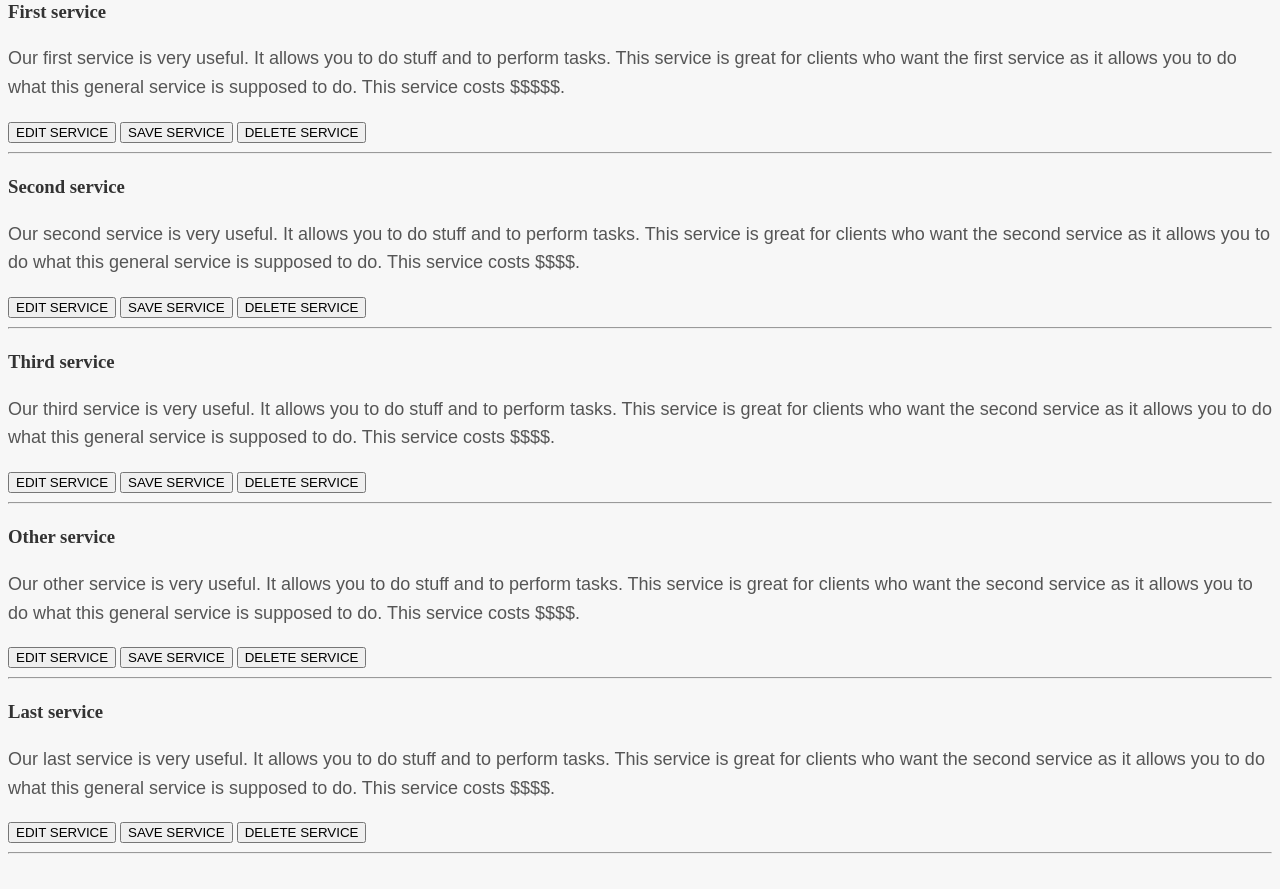
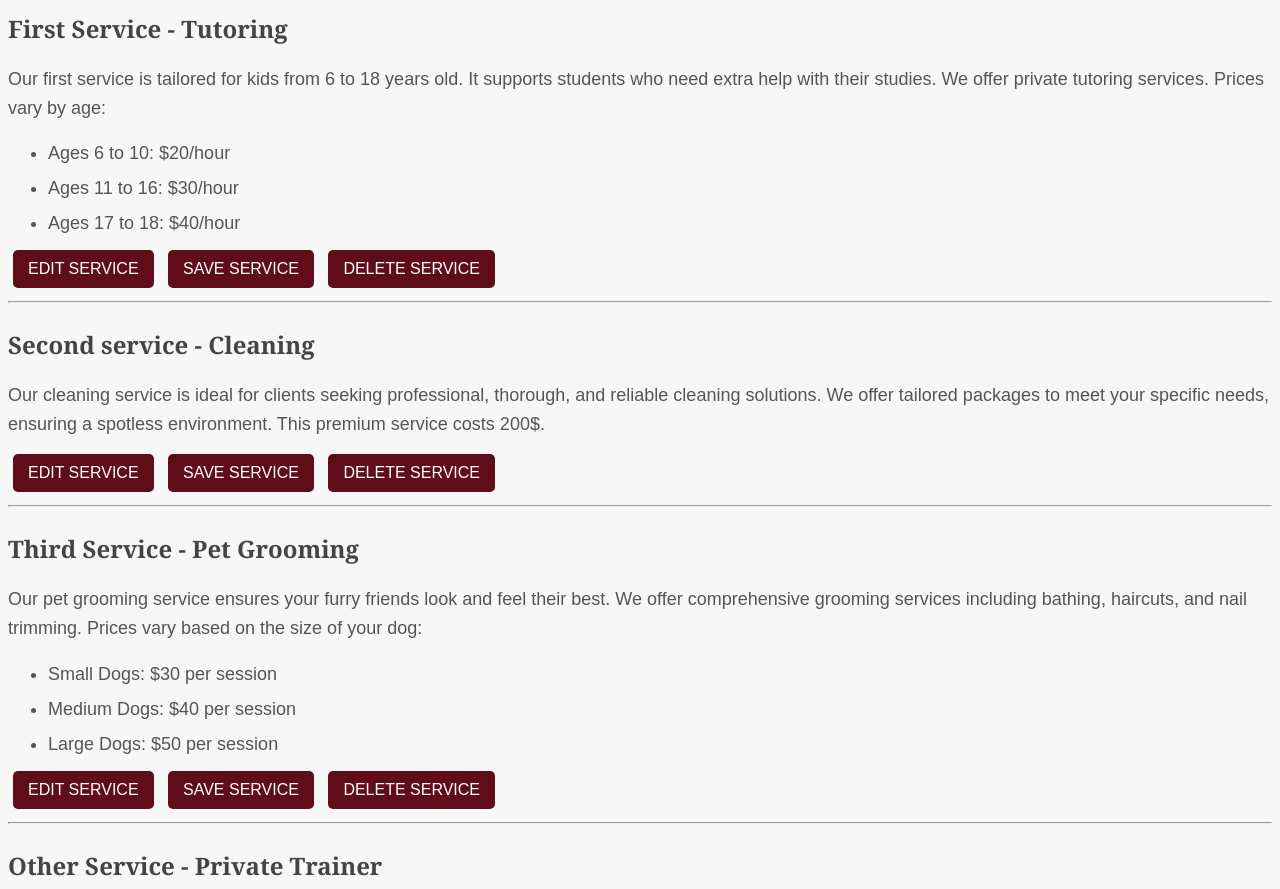
Before and after one commit to daliabtnj/Web-Program, a plain HTML site: page admin-manage-services.html in a window 1280 px wide. Shown: the part 219-1108 px from the top of the page. Drawn offline with Linux system fonts and the light colour scheme.

Commit message:
service changes

```diff
--- a/admin-manage-services.html
+++ b/admin-manage-services.html
@@ -24,9 +24,14 @@
         <section>
             <h1>Manage Services</h1>
 
-            <div class="service-item">
-                <h3 class="editable" contenteditable="false">First service</h3>
-                <p class="editable" contenteditable="false">Our first service is very useful. It allows you to do stuff and to perform tasks. This service is great for clients who want the first service as it allows you to do what this general service is supposed to do. This service costs $$$$$.</p>
+            <div class="service-item" >
+                <h3 class="editable" contenteditable="false">First Service - Tutoring</h3>
+                <p class="editable" contenteditable="false">Our first service is tailored for kids from 6 to 18 years old. It supports students who need extra help with their studies. We offer private tutoring services. Prices vary by age:</p>
+                <ul class="editable" contenteditable="false">
+                    <li>Ages 6 to 10: $20/hour</li>
+                    <li>Ages 11 to 16: $30/hour</li>
+                    <li>Ages 17 to 18: $40/hour</li>
+                </ul>
                 <button onclick="editService(this)">EDIT SERVICE</button>
                 <button onclick="saveService(this)">SAVE SERVICE</button>
                 <button onclick="deleteService(this)">DELETE SERVICE</button>
@@ -34,8 +39,8 @@
             </div>
 
             <div class="service-item">
-                <h3 class="editable" contenteditable="false">Second service</h3>
-                <p class="editable" contenteditable="false">Our second service is very useful. It allows you to do stuff and to perform tasks. This service is great for clients who want the second service as it allows you to do what this general service is supposed to do. This service costs $$$$.</p>
+                <h3 class="editable" contenteditable="false">Second service - Cleaning</h3>
+                <p class="editable" contenteditable="false">Our cleaning service is ideal for clients seeking professional, thorough, and reliable cleaning solutions. We offer tailored packages to meet your specific needs, ensuring a spotless environment. This premium service costs 200$.</p>
                 <button onclick="editService(this)">EDIT SERVICE</button>
                 <button onclick="saveService(this)">SAVE SERVICE</button>
                 <button onclick="deleteService(this)">DELETE SERVICE</button>
@@ -43,8 +48,13 @@
             </div>
 
             <div class="service-item">
-                <h3 class="editable" contenteditable="false">Third service</h3>
-                <p class="editable" contenteditable="false">Our third service is very useful. It allows you to do stuff and to perform tasks. This service is great for clients who want the second service as it allows you to do what this general service is supposed to do. This service costs $$$$.</p>
+                <h3 class="editable" contenteditable="false">Third Service - Pet Grooming</h3>
+                <p class="editable" contenteditable="false">Our pet grooming service ensures your furry friends look and feel their best. We offer comprehensive grooming services including bathing, haircuts, and nail trimming. Prices vary based on the size of your dog:</p>
+                <ul class="editable" contenteditable="false">
+                    <li>Small Dogs: $30 per session</li>
+                    <li>Medium Dogs: $40 per session</li>
+                    <li>Large Dogs: $50 per session</li>
+                </ul>
                 <button onclick="editService(this)">EDIT SERVICE</button>
                 <button onclick="saveService(this)">SAVE SERVICE</button>
                 <button onclick="deleteService(this)">DELETE SERVICE</button>
@@ -52,8 +62,15 @@
             </div>
 
             <div class="service-item">
-                <h3 class="editable" contenteditable="false">Other service</h3>
-                <p class="editable" contenteditable="false">Our other service is very useful. It allows you to do stuff and to perform tasks. This service is great for clients who want the second service as it allows you to do what this general service is supposed to do. This service costs $$$$.</p>
+                <h3 class="editable" contenteditable="false">Other Service - Private Trainer</h3>
+                <p class="editable" contenteditable="false">Our private training service offers personalized fitness coaching tailored to your individual goals. Whether you’re looking to improve your strength, endurance, or overall health, our trainers are here to guide you. This service is priced at $35 per hour.</p>
+                <h4 class="editable" contenteditable="false">Meet Our Trainers:</h4>
+                <ul class="editable" contenteditable="false">
+                    <li><strong>Coach Sarah Thompson</strong> - Zumba & Cardio Specialist</li>
+                    <li><strong>Coach Michael Scoot</strong> - Strength & Conditioning Expert</li>
+                    <li><strong>Coach Melissa Rivera</strong> - Yoga & Flexibility Coach</li>
+                    <li><strong>Coach David King</strong> - HIIT & Weight Loss Specialist</li>
+                </ul>
                 <button onclick="editService(this)">EDIT SERVICE</button>
                 <button onclick="saveService(this)">SAVE SERVICE</button>
                 <button onclick="deleteService(this)">DELETE SERVICE</button>
@@ -61,8 +78,8 @@
             </div>
 
             <div class="service-item">
-                <h3 class="editable" contenteditable="false">Last service</h3>
-                <p class="editable" contenteditable="false">Our last service is very useful. It allows you to do stuff and to perform tasks. This service is great for clients who want the second service as it allows you to do what this general service is supposed to do. This service costs $$$$.</p>
+                <h3 class="editable" contenteditable="false">Last Service - Stylist</h3>
+                <p class="editable" contenteditable="false">Our stylist service offers expert advice and assistance in makeup, hair and clothing selection for special events. Whether you’re preparing for a wedding, party, or business event, our professional stylists will help you look your best. This service is budget-friendly, costing just $175 per session..</p>
                 <button onclick="editService(this)">EDIT SERVICE</button>
                 <button onclick="saveService(this)">SAVE SERVICE</button>
                 <button onclick="deleteService(this)">DELETE SERVICE</button>
@@ -96,20 +113,39 @@
             const parent = button.parentNode;
             const serviceTitle = parent.querySelector('h3');
             const serviceDescription = parent.querySelector('p');
+            const serviceHeader = parent.querySelector('h4');
+            const serviceList = parent.querySelectorAll('ul, li');
 
             serviceTitle.contentEditable = true;
             serviceDescription.contentEditable = true;
+            serviceHeader.contentEditable = true;
             serviceTitle.focus();
+
+            // Make all list items editable
+            serviceList.forEach(item => {
+            item.contentEditable = true;
+            });
         }
+
+
 
         // Function to save the edited text (just for frontend purposes)
         function saveService(button) {
             const parent = button.parentNode;
             const serviceTitle = parent.querySelector('h3');
             const serviceDescription = parent.querySelector('p');
+            const serviceHeader = parent.querySelector('h4');
+            const serviceList = parent.querySelectorAll('ul, li');
+
 
             serviceTitle.contentEditable = false;
             serviceDescription.contentEditable = false;
+            serviceHeader.contentEditable = false;
+
+            // Disable editing for all list items
+            serviceList.forEach(item => {
+            item.contentEditable = false;
+            });
             alert("Service updated (not persisted in backend).");
         }
 
--- a/css/styles.css
+++ b/css/styles.css
@@ -177,29 +177,94 @@ body {
 
 /*--------------------------------------------------------------------------------------------------------------*/
 
-/* Style adjustments for h1, h2, and p elements */
+/* General font styling for the entire document */
+body {
+    font-family: "Arial", sans-serif; /* Set a default font */
+    color: #333; /* Main text color */
+}
+
+/* Headings styling */
+h1, h2, h3, h4 {
+    color: #444; /* Color for headings */
+    font-family: "Georgia", serif; /* Elegant font for headings */
+    font-weight: bold;
+}
+
+/* Specific heading sizes */
 h1 {
-    font-size: 36px;
-    font-family: "Georgia", serif;
-    font-weight: bold;
-    color: #333;
+    font-size: 36px; /* Main heading size */
+    margin-bottom: 12px; /* Space below heading */
+}
+
+h2 {
+    font-size: 30px; /* Secondary heading size */
     margin-bottom: 10px;
 }
 
-h2 {
-    font-size: 30px;
-    font-family: "Georgia", serif;
-    font-weight: bold;
-    color: #444;
+h3 {
+    font-size: 24px; /* Subheading size */
     margin-bottom: 8px;
 }
 
+h4 {
+    font-size: 20px; /* Smaller heading size */
+    margin-bottom: 6px;
+}
+
+/* Paragraph styling */
 p {
-    font-size: 18px;
-    font-family: "Arial", sans-serif;
-    color: #555;
-    line-height: 1.6;
+    font-size: 18px; /* Standard text size */
+    color: #555; /* Slightly lighter color for paragraphs */
+    line-height: 1.6; /* Improves readability */
+    margin-bottom: 10px;
 }
+
+/* List item styling */
+ul, li {
+    font-size: 18px; /* Standard text size */
+    color: #555; /* Matches paragraph color */
+    margin-bottom: 8px; /* Space below each list item */
+}
+
+/* Editable class styling */
+.editable {
+    outline: none; /* Remove outline when editing */
+}
+
+/* Button styling for consistency */
+button {
+    font-size: 16px; /* Button text size */
+    padding: 10px 15px; /* Padding for button size */
+    background-color: #600d1a; /* Background color */
+    color: #fff; /* Button text color */
+    border: none; /* Remove border */
+    border-radius: 5px; /* Rounded corners */
+    cursor: pointer; /* Show pointer on hover */
+    margin: 5px; /* Spacing between buttons */
+}
+
+/* Button hover effect */
+button:hover {
+    background-color: #73343f; /* Slightly darker on hover */
+}
+
+
+
+
+
+
+
+
+
+
+
+
+
+
+
+
+
+
 
 
 /* Box styling for sections */
```
Also changed, not shown: customer-book-service.html (+29 -15 lines), services.html (+15 -33 lines).
